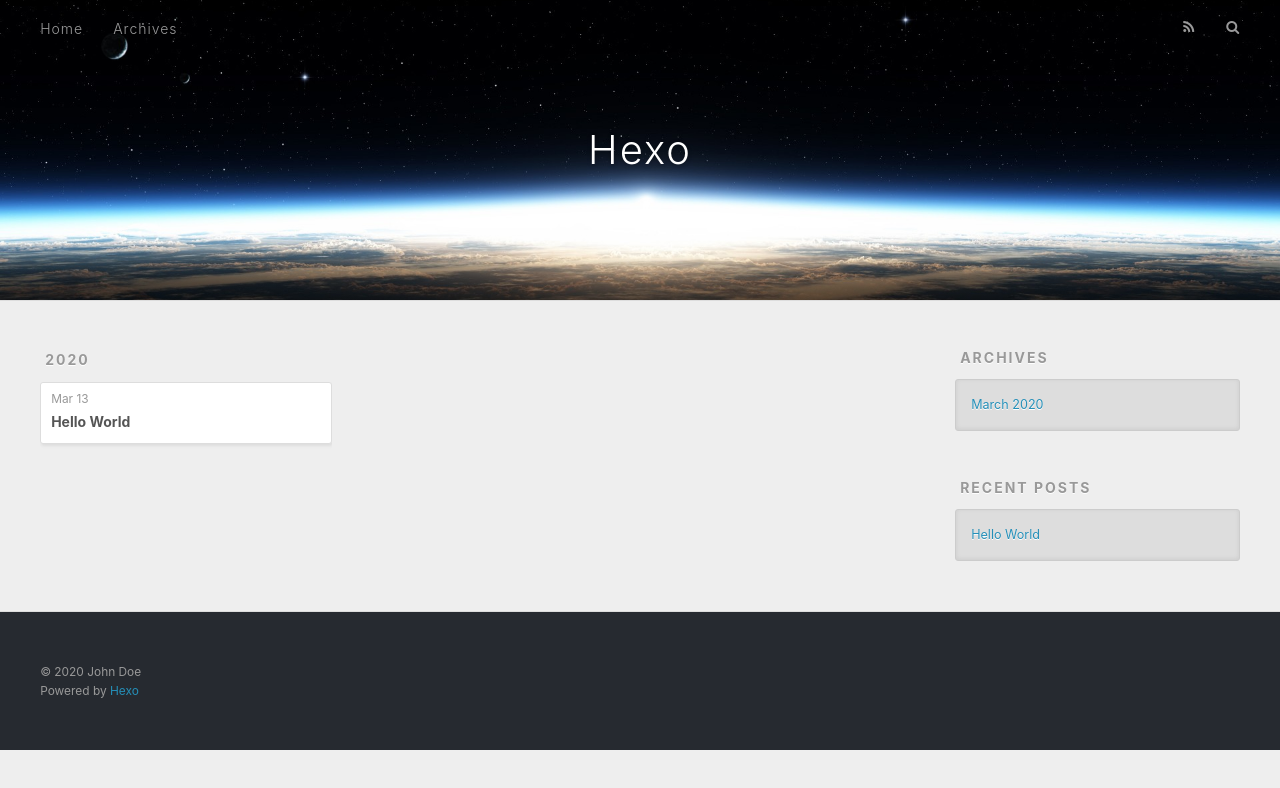
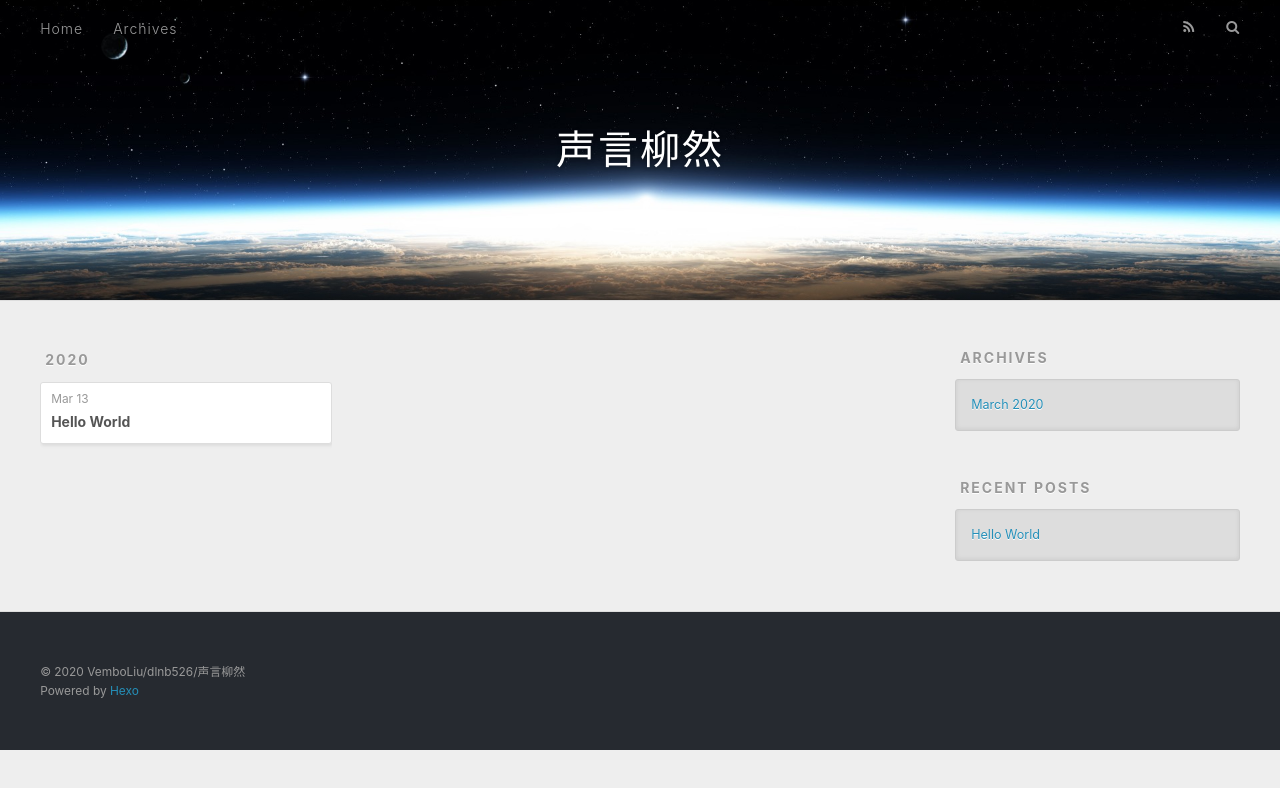
Before and after one commit to sheng-yan-liu-ran/sheng-yan-liu-ran.github.io, a plain HTML site: page archives/2020/03/index.html in a window 1280 px wide. Drawn offline with nearby package versions, Linux system fonts and the light colour scheme.

Commit message:
Site updated: 2020-03-13 20:34:54

```diff
--- a/archives/2020/03/index.html
+++ b/archives/2020/03/index.html
@@ -5,17 +5,17 @@
 
 
 
-  <title>Archives: 2020/3 | Hexo</title>
+  <title>Archives: 2020/3 | 声言柳然</title>
   <meta name="viewport" content="width=device-width, initial-scale=1, maximum-scale=1">
   <meta property="og:type" content="website">
-<meta property="og:title" content="Hexo">
+<meta property="og:title" content="声言柳然">
 <meta property="og:url" content="http://yoursite.com/archives/2020/03/index.html">
-<meta property="og:site_name" content="Hexo">
-<meta property="og:locale" content="en_US">
-<meta property="article:author" content="John Doe">
+<meta property="og:site_name" content="声言柳然">
+<meta property="og:locale" content="zh">
+<meta property="article:author" content="VemboLiu&#x2F;dlnb526&#x2F;声言柳然">
 <meta name="twitter:card" content="summary">
 
-    <link rel="alternate" href="/atom.xml" title="Hexo" type="application/atom+xml">
+    <link rel="alternate" href="/atom.xml" title="声言柳然" type="application/atom+xml">
 
 
     <link rel="icon" href="/favicon.png">
@@ -36,7 +36,7 @@
   <div id="header-outer" class="outer">
     <div id="header-title" class="inner">
       <h1 id="logo-wrap">
-        <a href="/" id="logo">Hexo</a>
+        <a href="/" id="logo">声言柳然</a>
       </h1>
 
     </div>
@@ -141,7 +141,7 @@
 
   <div class="outer">
     <div id="footer-info" class="inner">
-      &copy; 2020 John Doe<br>
+      &copy; 2020 VemboLiu/dlnb526/声言柳然<br>
       Powered by <a href="http://hexo.io/" target="_blank">Hexo</a>
     </div>
   </div>
```
Also changed, not shown: 2020/03/13/hello-world/index.html (+7 -7 lines), archives/2020/index.html (+8 -8 lines), archives/index.html (+8 -8 lines), index.html (+8 -8 lines).
